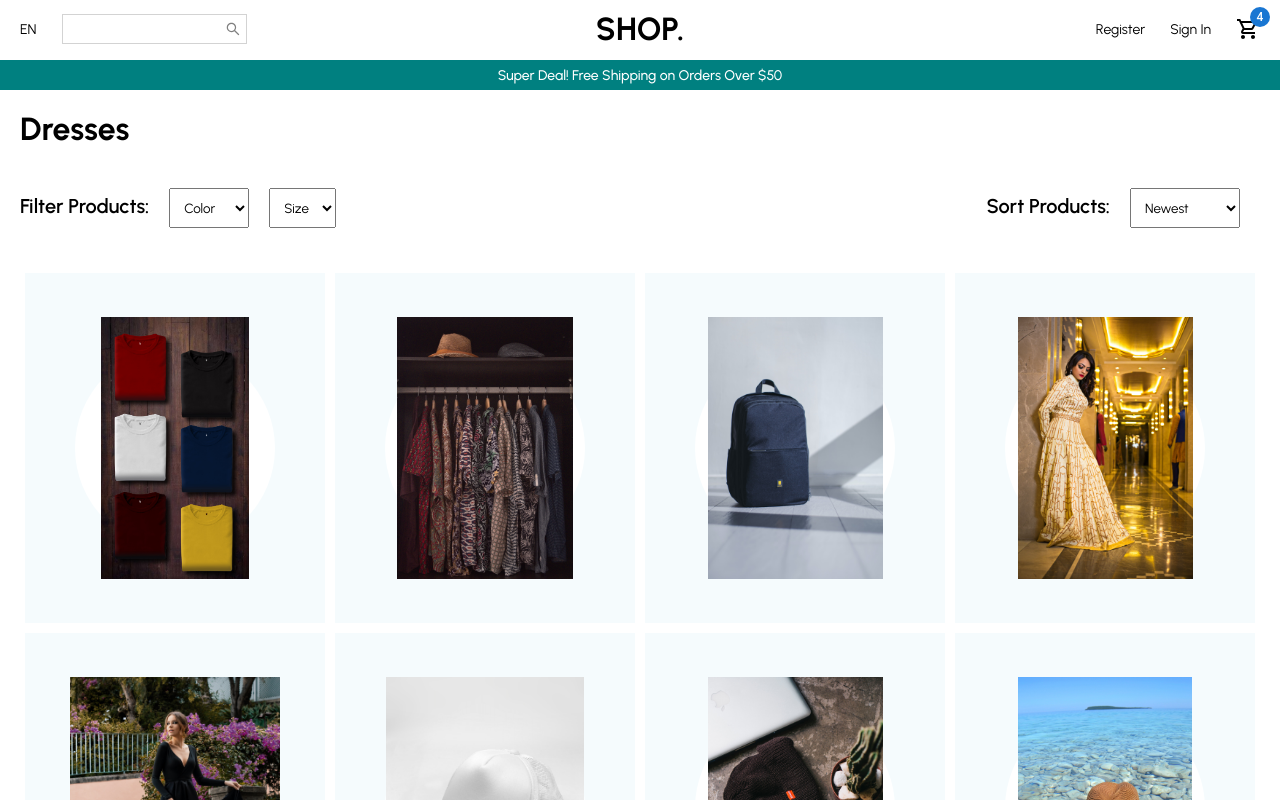
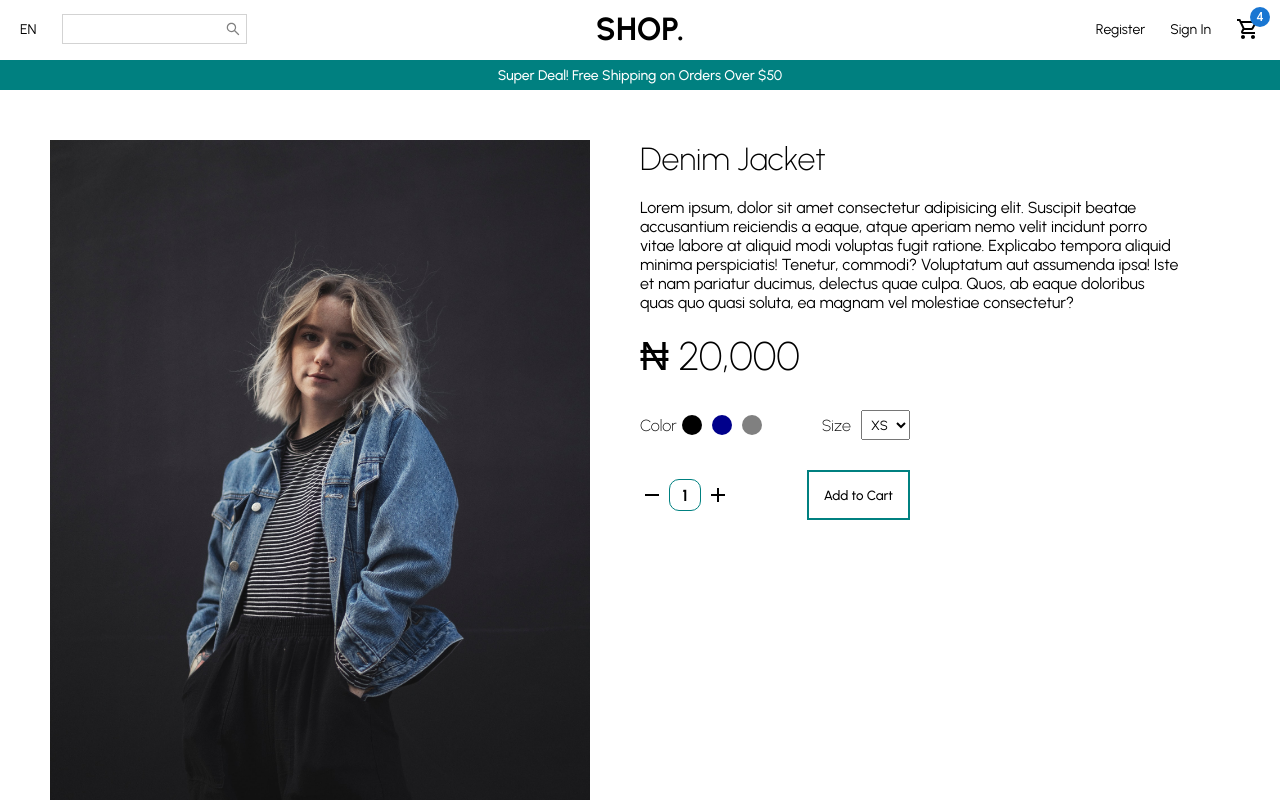
Before and after one commit to Adecodess/ecommerce-ui, a React (Create React App) app: page / in a window 1280 px wide. Shown: the top 800 px of the page. Built offline with nearby package versions, Linux system fonts and the light colour scheme.

Commit message:
completed single product page

```diff
--- a/src/App.jsx
+++ b/src/App.jsx
@@ -1,10 +1,11 @@
+import Product from './pages/Product';
 import Home from './pages/Home';
 import ProductList from './pages/ProductList';
 
 function App() {
   return (
     <>
-      <ProductList />
+      <Product />
     </>
   );
 }
--- /dev/null
+++ b/src/pages/Product.jsx
@@ -0,0 +1,157 @@
+import styled from 'styled-components';
+import Annoncement from '../components/Annoncement';
+import Footer from '../components/Footer';
+import Navbar from '../components/Navbar';
+import Newsletter from '../components/Newsletter';
+import denim from '../assets/images/denim.jpg';
+import { Add, Remove } from '@mui/icons-material';
+
+const Container = styled.div``;
+const Wrapper = styled.div`
+  padding: 50px;
+  display: flex;
+`;
+const ImgContainer = styled.div`
+  flex: 1;
+`;
+const Image = styled.img`
+  width: 100%;
+  height: 90vh;
+  object-fit: cover;
+`;
+const InfoContainer = styled.div`
+  flex: 1;
+  padding: 0px 50px;
+`;
+const Title = styled.h1`
+  font-weight: 200;
+`;
+const Desc = styled.p`
+  margin: 20px 0px;
+`;
+const Price = styled.span`
+  font-weight: 100;
+  font-size: 40px;
+`;
+
+const FilterContainer = styled.div`
+  width: 50%;
+  margin: 30px 0px;
+  display: flex;
+  justify-content: space-between;
+`;
+const Filter = styled.div`
+  display: flex;
+  align-items: center;
+`;
+const FilterTitle = styled.span`
+  font-style: 20px;
+  font-weight: 200;
+`;
+const FilterColor = styled.div`
+  width: 20px;
+  height: 20px;
+  border-radius: 50%;
+  background: ${(props) => props.color};
+  margin: 0px 5px;
+  cursor: pointer;
+`;
+const FilterSize = styled.select`
+  margin-left: 10px;
+  padding: 5px;
+`;
+const FilterSizeOption = styled.option``;
+const AddContainer = styled.div`
+  display: flex;
+  align-items: center;
+  width: 50%;
+  justify-content: space-between;
+`;
+const AmountContainer = styled.div`
+  display: flex;
+  align-items: center;
+  font-weight: 700;
+`;
+const Amount = styled.span`
+  width: 30px;
+  height: 30px;
+  border-radius: 10px;
+  border: 1px solid teal;
+  display: flex;
+  align-items: center;
+  justify-content: center;
+  margin: 0px 5px;
+`;
+const Button = styled.button`
+  padding: 15px;
+  border: 2px solid teal;
+  background-color: white;
+  cursor: pointer;
+  font-weight: 500;
+  transition: all 0.4s ease;
+
+  &:hover {
+    background-color: teal;
+  }
+`;
+
+const Product = () => {
+  return (
+    <Container>
+      <Navbar />
+      <Annoncement />
+      <Wrapper>
+        <ImgContainer>
+          <Image src={denim} />
+        </ImgContainer>
+        <InfoContainer>
+          <Title>Denim Jacket</Title>
+          <Desc>
+            Lorem ipsum, dolor sit amet consectetur adipisicing elit. Suscipit
+            beatae accusantium reiciendis a eaque, atque aperiam nemo velit
+            incidunt porro vitae labore at aliquid modi voluptas fugit ratione.
+            Explicabo tempora aliquid minima perspiciatis! Tenetur, commodi?
+            Voluptatum aut assumenda ipsa! Iste et nam pariatur ducimus,
+            delectus quae culpa. Quos, ab eaque doloribus quas quo quasi soluta,
+            ea magnam vel molestiae consectetur?
+          </Desc>
+          <Price> &#8358; 20,000</Price>
+          <FilterContainer>
+            <Filter>
+              <FilterTitle>Color</FilterTitle>
+              <FilterColor color='black' />
+              <FilterColor color='darkblue' />
+              <FilterColor color='gray' />
+            </Filter>
+            <Filter>
+              <FilterTitle>Size</FilterTitle>
+              <FilterSize>
+                <FilterSizeOption>XS</FilterSizeOption>
+
+                <FilterSizeOption>S</FilterSizeOption>
+
+                <FilterSizeOption>M</FilterSizeOption>
+
+                <FilterSizeOption>L</FilterSizeOption>
+
+                <FilterSizeOption>XL</FilterSizeOption>
+              </FilterSize>
+            </Filter>
+          </FilterContainer>
+          <AddContainer>
+            <AmountContainer>
+              <Remove />
+              <Amount>1</Amount>
+              <Add />
+            </AmountContainer>
+            <Button>Add to Cart</Button>
+          </AddContainer>
+        </InfoContainer>
+      </Wrapper>
+      <Newsletter />
+      <Footer />
+    </Container>
+  );
+};
+
+export default Product;
```
Also changed, not shown: src/assets/images/denim.jpg (added).
